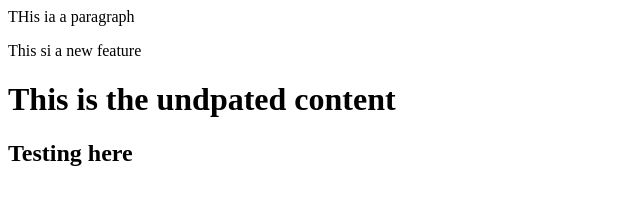
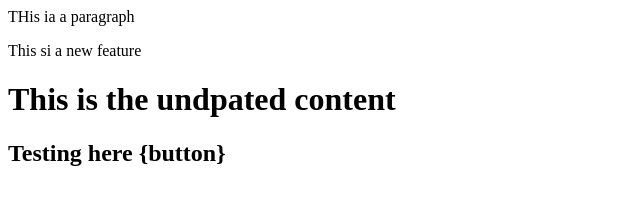
Before and after one commit to anshuman-99/LocalRepository, a plain HTML site: page index.html in a window 1280 px wide. Shown: the whole page, without its empty margins (0-640 px from the left). Drawn offline with Linux system fonts and the light colour scheme.

Commit message:
added button in index main

```diff
--- a/index.html
+++ b/index.html
@@ -1,4 +1,4 @@
 <p>THis ia a paragraph</p>
 <p>This si a new feature</p>
 <h1>This is the undpated content</h1>
-<h2>Testing here</h2>
+<h2>Testing here {button}</h2>
```
